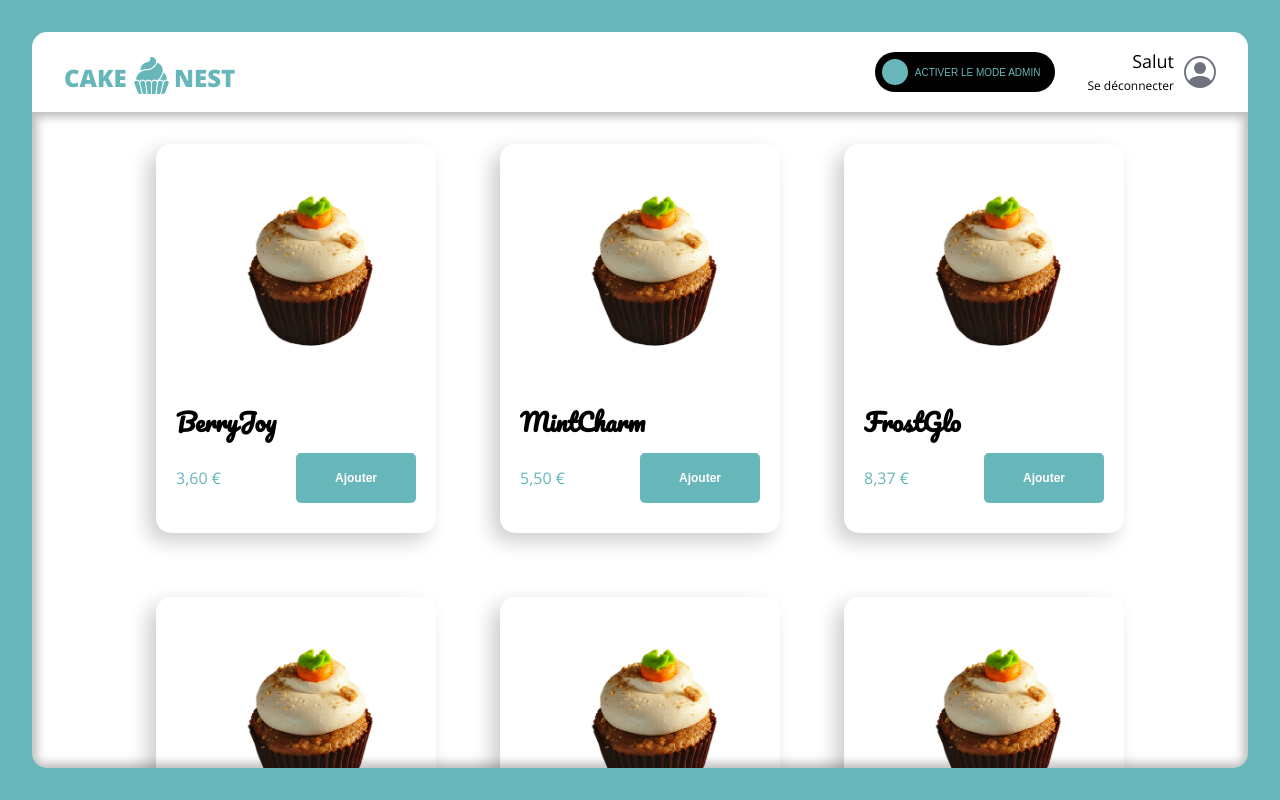
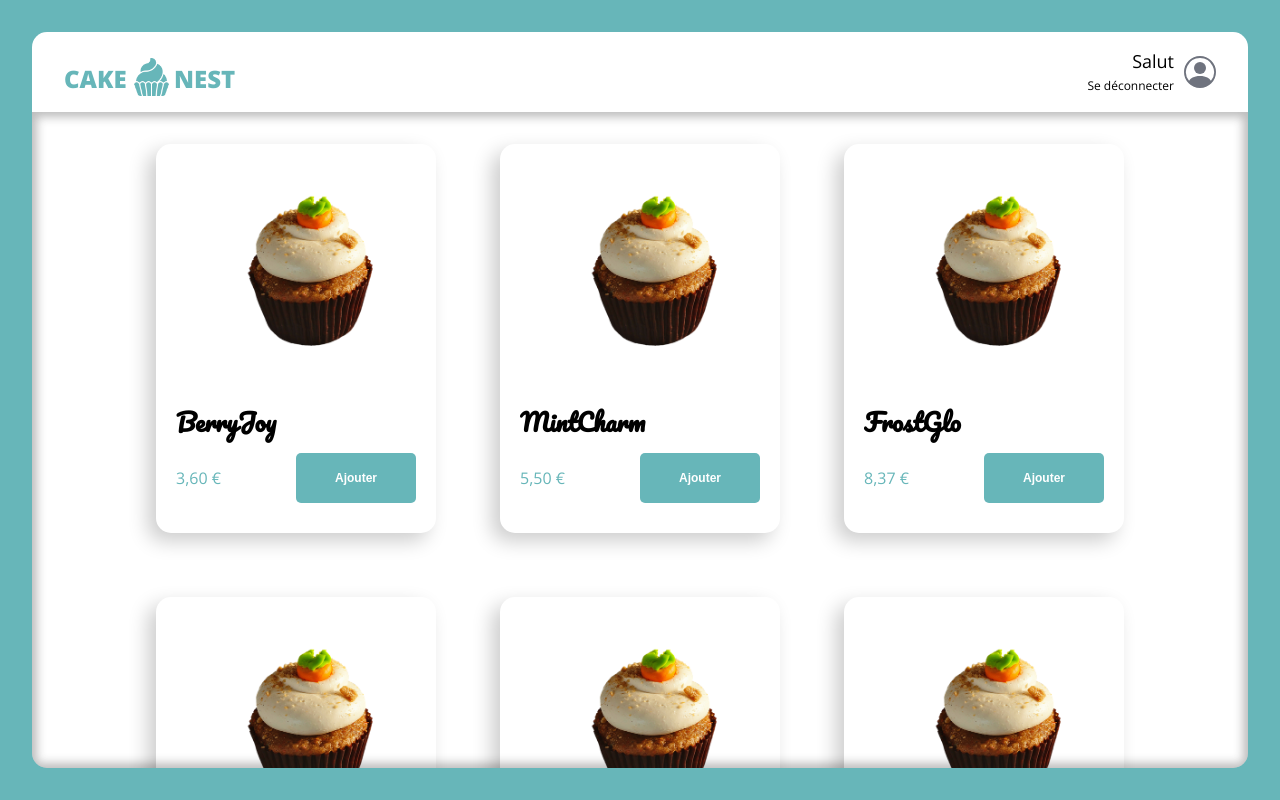
Before and after one commit to Atthis/cda-react-cake-nest, a React (Vite) app: page /commandes in a window 1280 px wide. Built offline with nearby package versions, Linux system fonts and the light colour scheme.

Commit message:
Revert "F06 creation btn admin"

```diff
--- a/package.json
+++ b/package.json
@@ -13,7 +13,6 @@
     "react": "^18.2.0",
     "react-dom": "^18.2.0",
     "react-icons": "^5.0.1",
-    "react-toastify": "^10.0.4",
     "styled-components": "^6.1.8"
   },
   "devDependencies": {
--- a/src/components/AdminToggle.jsx
+++ /dev/null
@@ -1,74 +0,0 @@
-import React, { useContext } from 'react';
-import styled from 'styled-components';
-import { theme } from '../utils';
-import { AdminContext } from '../views/shopPage/ShopPage';
-
-const AdminToggleStyled = styled.button`
-  position: relative;
-  display: flex;
-  align-items: center;
-  height: 40px;
-  width: 180px;
-  margin: ${theme.spacing.lg};
-  padding-inline: ${theme.spacing.sm};
-  border-width: 3px;
-  border-style: solid;
-  border-radius: 40px;
-
-  font-size: ${theme.fonts.size.XXS};
-  text-transform: uppercase;
-  transition: all 0.5s ease-in-out;
-
-  .toggle-thumb {
-    position: absolute;
-    top: 50%;
-    height: calc(100% - (${theme.spacing.xxs} * 2));
-    aspect-ratio: 1/1;
-    background-color: ${theme.colors.primary};
-    border-radius: ${theme.borderRadius.circle};
-    transform: translateY(-50%);
-    transition: all 0.5s ease-in-out;
-  }
-
-  ${({ $isAdmin }) =>
-    $isAdmin
-      ? `
-      justify-content: flex-start;
-      background-color: white;
-      border-color: ${theme.colors.primary};
-      color: black;
-
-
-      .toggle-thumb {
-        left: calc(100% - ${theme.spacing.xxs});
-        transform: translateY(-50%) translateX(-100%);
-      }
-      `
-      : `
-      justify-content: flex-end;
-    background-color: black;
-    border-color: transparent;
-    color: ${theme.colors.primary};
-
-    .toggle-thumb {
-      left: ${theme.spacing.xxs}
-    }
-    `}
-`;
-
-function AdminToggle() {
-  const { isAdmin, setIsAdmin } = useContext(AdminContext);
-
-  function handleClick() {
-    isAdmin ? setIsAdmin(false) : setIsAdmin(true);
-  }
-
-  return (
-    <AdminToggleStyled onClick={handleClick} $isAdmin={isAdmin}>
-      <div className='toggle-thumb'></div>
-      {isAdmin ? 'Mode admin activé' : 'Activer le mode Admin'}
-    </AdminToggleStyled>
-  );
-}
-
-export default AdminToggle;
--- a/src/components/Logo.jsx
+++ b/src/components/Logo.jsx
@@ -6,8 +6,6 @@ import { reloadPage } from '../utils/window.js';
 
 const LogoStyled = styled.p`
   margin-block: 0.3em;
-
-  margin-inline: ${props => (props.$isAlignLeft ? '0 auto' : 'auto' || 'auto')};
 
   font-weight: 900;
   font-size: ${props => props.$fontSize || theme.fonts.size.P5};
@@ -22,9 +20,9 @@ const LogoStyled = styled.p`
   }
 `;
 
-function Logo({ fontSize, isAlignLeft }) {
+function Logo({ fontSize }) {
   return (
-    <LogoStyled $fontSize={fontSize} $isAlignLeft={isAlignLeft} onClick={reloadPage}>
+    <LogoStyled $fontSize={fontSize} onClick={reloadPage}>
       cake <img src={logo} alt='' />
       nest
     </LogoStyled>
--- a/src/components/NavBar.jsx
+++ b/src/components/NavBar.jsx
@@ -3,12 +3,10 @@ import styled from 'styled-components';
 import Logo from './Logo';
 import UserInfos from './UserInfos';
 import { theme } from '../utils';
-import AdminToggle from './AdminToggle';
 
 const NavBarStyled = styled.header`
   display: flex;
-  justify-content: flex-end;
-  align-items: center;
+  justify-content: space-between;
   height: 10vh;
   padding: ${theme.spacing.sm} ${theme.spacing.lg};
 `;
@@ -16,8 +14,7 @@ const NavBarStyled = styled.header`
 function NavBar() {
   return (
     <NavBarStyled>
-      <Logo fontSize={theme.fonts.size.P3} isAlignLeft={true} />
-      <AdminToggle />
+      <Logo fontSize={theme.fonts.size.P3} />
       <UserInfos />
     </NavBarStyled>
   );
--- a/src/views/shopPage/ShopPage.jsx
+++ b/src/views/shopPage/ShopPage.jsx
@@ -1,12 +1,9 @@
-import React, { useState } from 'react';
-import { createContext } from 'react';
+import React from 'react';
 import styled from 'styled-components';
 import { theme } from '../../utils/index.js';
 import Wrapper from '../../components/Wrapper';
 import NavBar from '../../components/NavBar';
 import Menu from './Menu.jsx';
-
-export const AdminContext = createContext(null);
 
 const ShopPageStyled = styled.div`
   display: flex;
@@ -21,17 +18,13 @@ const ShopPageStyled = styled.div`
 `;
 
 function ShopPage() {
-  const [isAdmin, setIsAdmin] = useState(false);
-
   return (
-    <AdminContext.Provider value={{ isAdmin, setIsAdmin }}>
     <Wrapper bgImg={theme.colors.primary}>
       <ShopPageStyled>
         <NavBar />
         <Menu />
       </ShopPageStyled>
     </Wrapper>
-    </AdminContext.Provider>
   );
 }
 
```
Also changed, not shown: 1 other file (tests, documents, lock files or other folders). Lines whose indentation alone changed are shown as unchanged.
